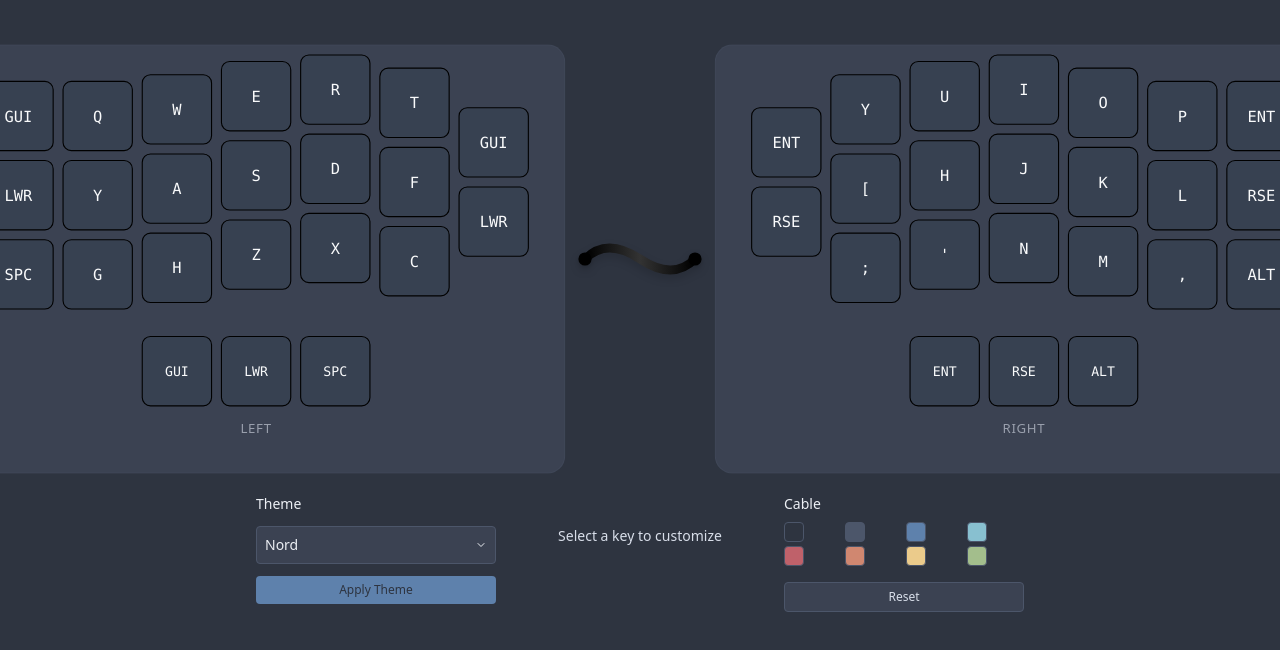
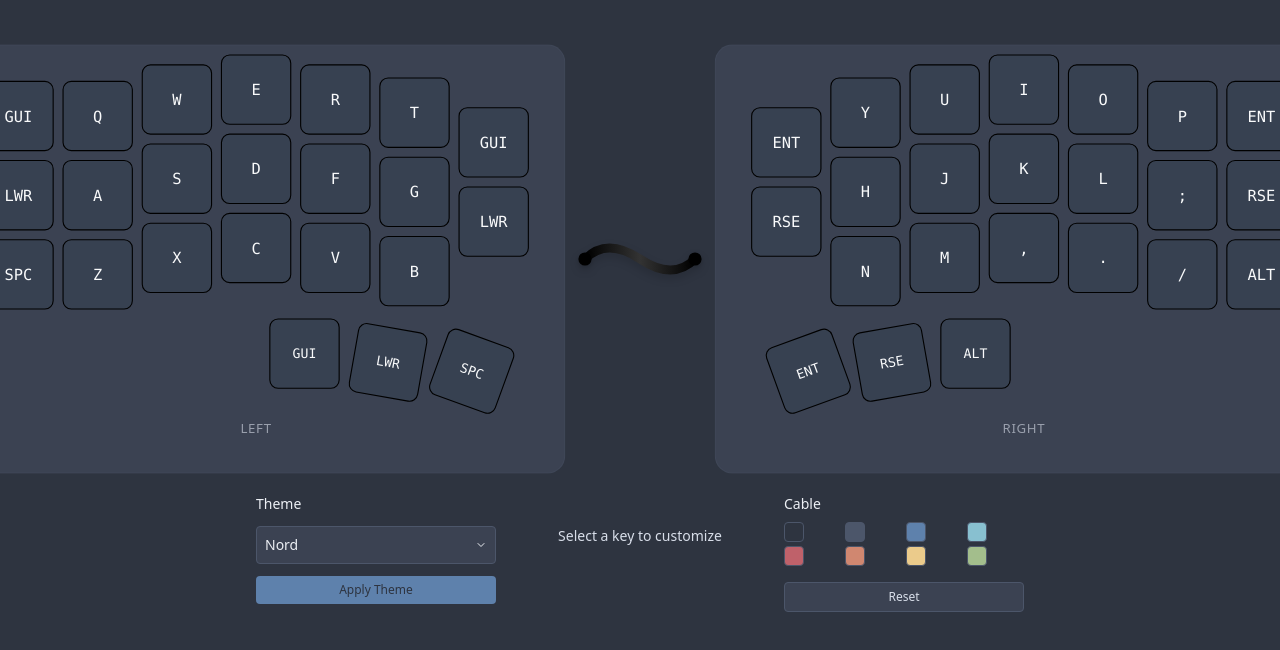
Before and after one commit to NokiaTh131/corne-design, a React (Vite) app: page / in a window 1280 px wide. Shown: the top 650 px of the page. Built offline with nearby package versions, Linux system fonts and the light colour scheme.

Commit message:
adjust column stagger

```diff
--- a/src/components/KeyboardHalf.tsx
+++ b/src/components/KeyboardHalf.tsx
@@ -49,7 +49,7 @@ export const KeyboardHalf: React.FC<KeyboardHalfProps> = ({
                 style={{
                   transform: side === 'left'
                     ? `translateY(${COLUMN_STAGGER[Math.max(colIndex, 0)] * 1.5}px)`
-                    : `translateY(${COLUMN_STAGGER[Math.min(colIndex, 5)] * 1.5}px)`,
+                    : `translateY(${COLUMN_STAGGER[Math.min(Math.max(5 - colIndex, 0), 5)] * 1.5}px)`,
                 }}
               >
                 {[0, 1, 2].map(rowIndex => {
@@ -101,16 +101,35 @@ export const KeyboardHalf: React.FC<KeyboardHalfProps> = ({
           </div>
         </div>
 
-        {/* Thumb cluster */}
-        <div className="flex justify-center mt-6 gap-2">
-          {thumbKeys.map((key) => (
-            <Keycap
+        {/* Thumb cluster - angled and staggered like reference image */}
+        <div
+          className="flex justify-center mt-6 relative"
+          style={{
+            transform: side === 'left' ? 'translateX(120px)' : 'translateX(-120px)'
+          }}>
+          {thumbKeys.map((key, index) => (
+            <div
               key={key.id}
-              keycap={key}
-              onClick={(event) => handleKeyClick(key.id, event)}
-              isSelected={selectedKeys.has(key.id)}
-              theme={theme}
-            />
+              className="relative"
+              style={{
+                transform: side === 'left'
+                  ? index === 0 ? 'translateX(-8px) translateY(-16px)'
+                    : index === 1 ? 'translateX(0px) translateY(-8px) rotate(10deg)'
+                      : 'translateX(8px) translateY(0px) rotate(20deg)'
+                  : index === 0 ? 'translateX(-8px) translateY(0px) rotate(-20deg)'
+                    : index === 1 ? 'translateX(0px) translateY(-8px) rotate(-10deg)'
+                      : 'translateX(8px) translateY(-16px)',
+                marginLeft: '2px',
+                marginRight: '2px',
+              }}
+            >
+              <Keycap
+                keycap={key}
+                onClick={(event) => handleKeyClick(key.id, event)}
+                isSelected={selectedKeys.has(key.id)}
+                theme={theme}
+              />
+            </div>
           ))}
         </div>
 
--- a/src/constants/keyboard.ts
+++ b/src/constants/keyboard.ts
@@ -1,29 +1,29 @@
-import type { KeycapConfig } from '../types/index';
+import type { KeycapConfig } from "../types/index";
 
 export const DEFAULT_KEYCAP_COLORS = [
-  '#1f2937', // gray-800
-  '#374151', // gray-700
-  '#6b7280', // gray-500
-  '#f3f4f6', // gray-100
-  '#ffffff', // white
-  '#ef4444', // red-500
-  '#f97316', // orange-500
-  '#eab308', // yellow-500
-  '#22c55e', // green-500
-  '#3b82f6', // blue-500
-  '#8b5cf6', // violet-500
-  '#ec4899', // pink-500
+  "#1f2937", // gray-800
+  "#374151", // gray-700
+  "#6b7280", // gray-500
+  "#f3f4f6", // gray-100
+  "#ffffff", // white
+  "#ef4444", // red-500
+  "#f97316", // orange-500
+  "#eab308", // yellow-500
+  "#22c55e", // green-500
+  "#3b82f6", // blue-500
+  "#8b5cf6", // violet-500
+  "#ec4899", // pink-500
 ];
 
 export const DEFAULT_CABLE_COLORS = [
-  '#000000', // black
-  '#ffffff', // white
-  '#ef4444', // red
-  '#3b82f6', // blue
-  '#22c55e', // green
-  '#eab308', // yellow
-  '#8b5cf6', // purple
-  '#ec4899', // pink
+  "#000000", // black
+  "#ffffff", // white
+  "#ef4444", // red
+  "#3b82f6", // blue
+  "#22c55e", // green
+  "#eab308", // yellow
+  "#8b5cf6", // purple
+  "#ec4899", // pink
 ];
 
 // Corne keyboard layout: 3x6 main keys + 3 thumb keys per side
@@ -31,67 +31,127 @@ export const DEFAULT_LEFT_KEYS: KeycapConfig[] = [
   // Main keys (3 rows x 5 columns, removing inner column)
   ...Array.from({ length: 15 }, (_, i) => ({
     id: `left-main-${i}`,
-    color: '#374151',
-    label: '',
+    color: "#374151",
+    label: "",
     position: {
       row: Math.floor(i / 5),
       col: i % 5,
     },
-    keyType: 'main' as const,
+    keyType: "main" as const,
   })),
 
   // Special keys (2 keys at inner column)
-  { id: 'left-special-0', color: '#374151', label: '', position: { row: 0, col: 5 }, keyType: 'special' as const },
-  { id: 'left-special-1', color: '#374151', label: '', position: { row: 1, col: 5 }, keyType: 'special' as const },
+  {
+    id: "left-special-0",
+    color: "#374151",
+    label: "",
+    position: { row: 0, col: 5 },
+    keyType: "special" as const,
+  },
+  {
+    id: "left-special-1",
+    color: "#374151",
+    label: "",
+    position: { row: 1, col: 5 },
+    keyType: "special" as const,
+  },
 
   // Extra keys (3 keys at outer left)
-  { id: 'left-extra-0', color: '#374151', label: '', position: { row: 0, col: -1 }, keyType: 'extra' as const },
-  { id: 'left-extra-1', color: '#374151', label: '', position: { row: 1, col: -1 }, keyType: 'extra' as const },
-  { id: 'left-extra-2', color: '#374151', label: '', position: { row: 2, col: -1 }, keyType: 'extra' as const },
+  {
+    id: "left-extra-0",
+    color: "#374151",
+    label: "",
+    position: { row: 0, col: -1 },
+    keyType: "extra" as const,
+  },
+  {
+    id: "left-extra-1",
+    color: "#374151",
+    label: "",
+    position: { row: 1, col: -1 },
+    keyType: "extra" as const,
+  },
+  {
+    id: "left-extra-2",
+    color: "#374151",
+    label: "",
+    position: { row: 2, col: -1 },
+    keyType: "extra" as const,
+  },
   // Thumb keys (3 keys)
   ...Array.from({ length: 3 }, (_, i) => ({
     id: `left-thumb-${i}`,
-    color: '#374151',
-    label: '',
+    color: "#374151",
+    label: "",
     position: {
       row: 3, // Thumb row
       col: i + 1.5, // Centered under main keys
     },
-    keyType: 'thumb' as const,
+    keyType: "thumb" as const,
   })),
 ];
 
 export const DEFAULT_RIGHT_KEYS: KeycapConfig[] = [
   // Special keys (2 keys at inner column)
-  { id: 'right-special-0', color: '#374151', label: '', position: { row: 0, col: 0 }, keyType: 'special' as const },
-  { id: 'right-special-1', color: '#374151', label: '', position: { row: 1, col: 0 }, keyType: 'special' as const },
+  {
+    id: "right-special-0",
+    color: "#374151",
+    label: "",
+    position: { row: 0, col: 0 },
+    keyType: "special" as const,
+  },
+  {
+    id: "right-special-1",
+    color: "#374151",
+    label: "",
+    position: { row: 1, col: 0 },
+    keyType: "special" as const,
+  },
 
   // Main keys (3 rows x 5 columns, starting from column 1)
   ...Array.from({ length: 15 }, (_, i) => ({
     id: `right-main-${i}`,
-    color: '#374151',
-    label: '',
+    color: "#374151",
+    label: "",
     position: {
       row: Math.floor(i / 5),
       col: (i % 5) + 1, // Start from column 1
     },
-    keyType: 'main' as const,
+    keyType: "main" as const,
   })),
 
   // Extra keys (3 keys at outer right)
-  { id: 'right-extra-0', color: '#374151', label: '', position: { row: 0, col: 6 }, keyType: 'extra' as const },
-  { id: 'right-extra-1', color: '#374151', label: '', position: { row: 1, col: 6 }, keyType: 'extra' as const },
-  { id: 'right-extra-2', color: '#374151', label: '', position: { row: 2, col: 6 }, keyType: 'extra' as const },
+  {
+    id: "right-extra-0",
+    color: "#374151",
+    label: "",
+    position: { row: 0, col: 6 },
+    keyType: "extra" as const,
+  },
+  {
+    id: "right-extra-1",
+    color: "#374151",
+    label: "",
+    position: { row: 1, col: 6 },
+    keyType: "extra" as const,
+  },
+  {
+    id: "right-extra-2",
+    color: "#374151",
+    label: "",
+    position: { row: 2, col: 6 },
+    keyType: "extra" as const,
+  },
   // Thumb keys (3 keys)
   ...Array.from({ length: 3 }, (_, i) => ({
     id: `right-thumb-${i}`,
-    color: '#374151',
-    label: '',
+    color: "#374151",
+    label: "",
     position: {
       row: 3, // Thumb row
       col: i + 1.5, // Centered under main keys
     },
-    keyType: 'thumb' as const,
+    keyType: "thumb" as const,
   })),
 ];
 
@@ -99,21 +159,21 @@ export const DEFAULT_RIGHT_KEYS: KeycapConfig[] = [
 export const CORNE_LAYOUT_LABELS = {
   left: {
     main: [
-      ['Q', 'W', 'E', 'R', 'T', 'Y'],
-      ['A', 'S', 'D', 'F', 'G', 'H'],
-      ['Z', 'X', 'C', 'V', 'B', 'N'],
+      ["Q", "W", "E", "R", "T", "A"],
+      ["S", "D", "F", "G", "Z", "X"],
+      ["C", "V", "B", "V", ".", "."],
     ],
-    thumb: ['GUI', 'LWR', 'SPC'],
+    thumb: ["GUI", "LWR", "SPC"],
   },
   right: {
     main: [
-      ['Y', 'U', 'I', 'O', 'P', '['],
-      ['H', 'J', 'K', 'L', ';', "'"],
-      ['N', 'M', ',', '.', '/', 'SHFT'],
+      ["Y", "U", "I", "O", "P", "H"],
+      ["J", "K", "L", ";", "N", "M"],
+      [",", ".", "/", "SHFT", "[", "'"],
     ],
-    thumb: ['ENT', 'RSE', 'ALT'],
+    thumb: ["ENT", "RSE", "ALT"],
   },
 };
 
 // Column stagger offsets (in pixels) for each column - reversed pattern
-export const COLUMN_STAGGER = [0, -4, -12, -16, -8, 0]; // Column stagger pattern
+export const COLUMN_STAGGER = [0, -10, -16, -10, -2, 0]; // Column stagger pattern
```
